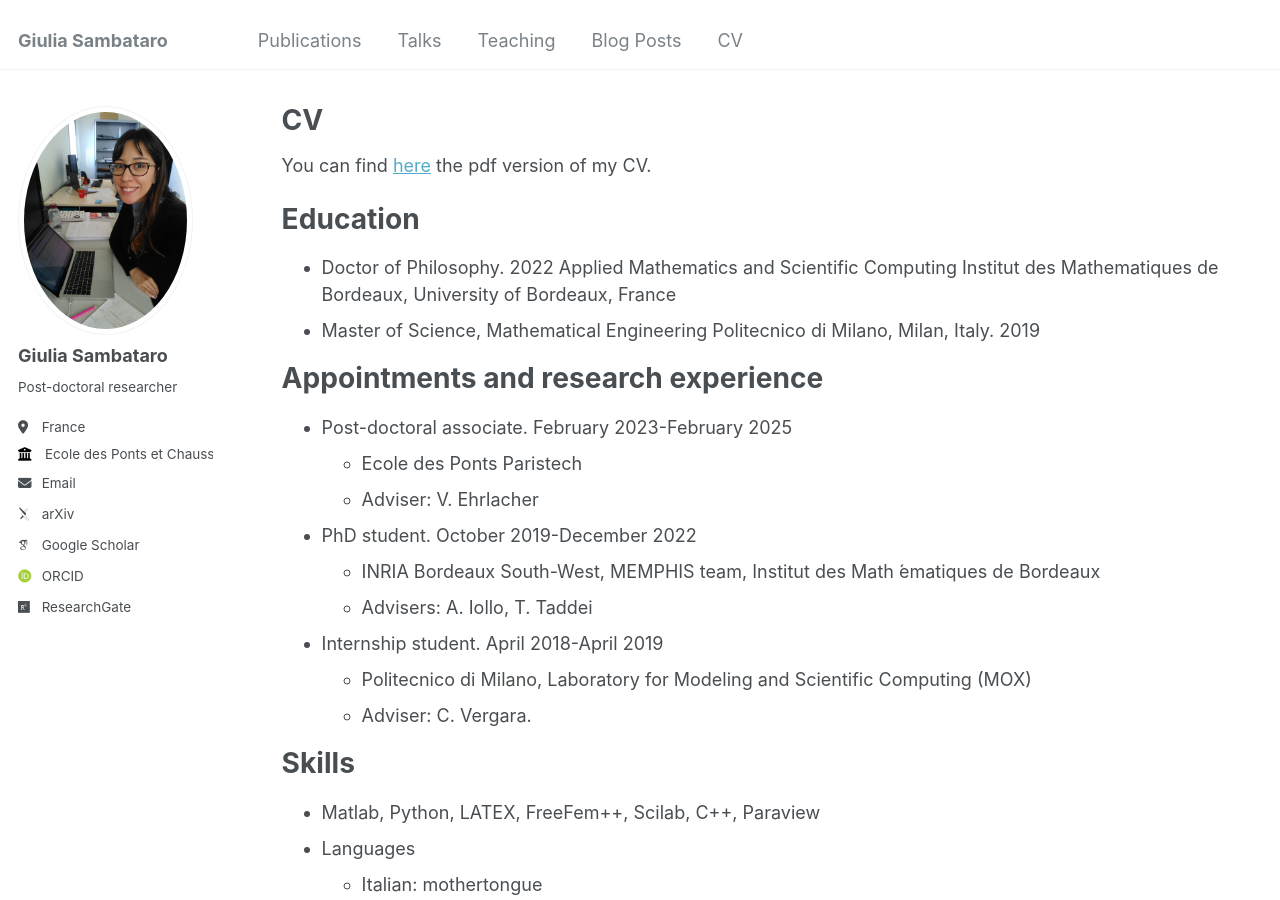
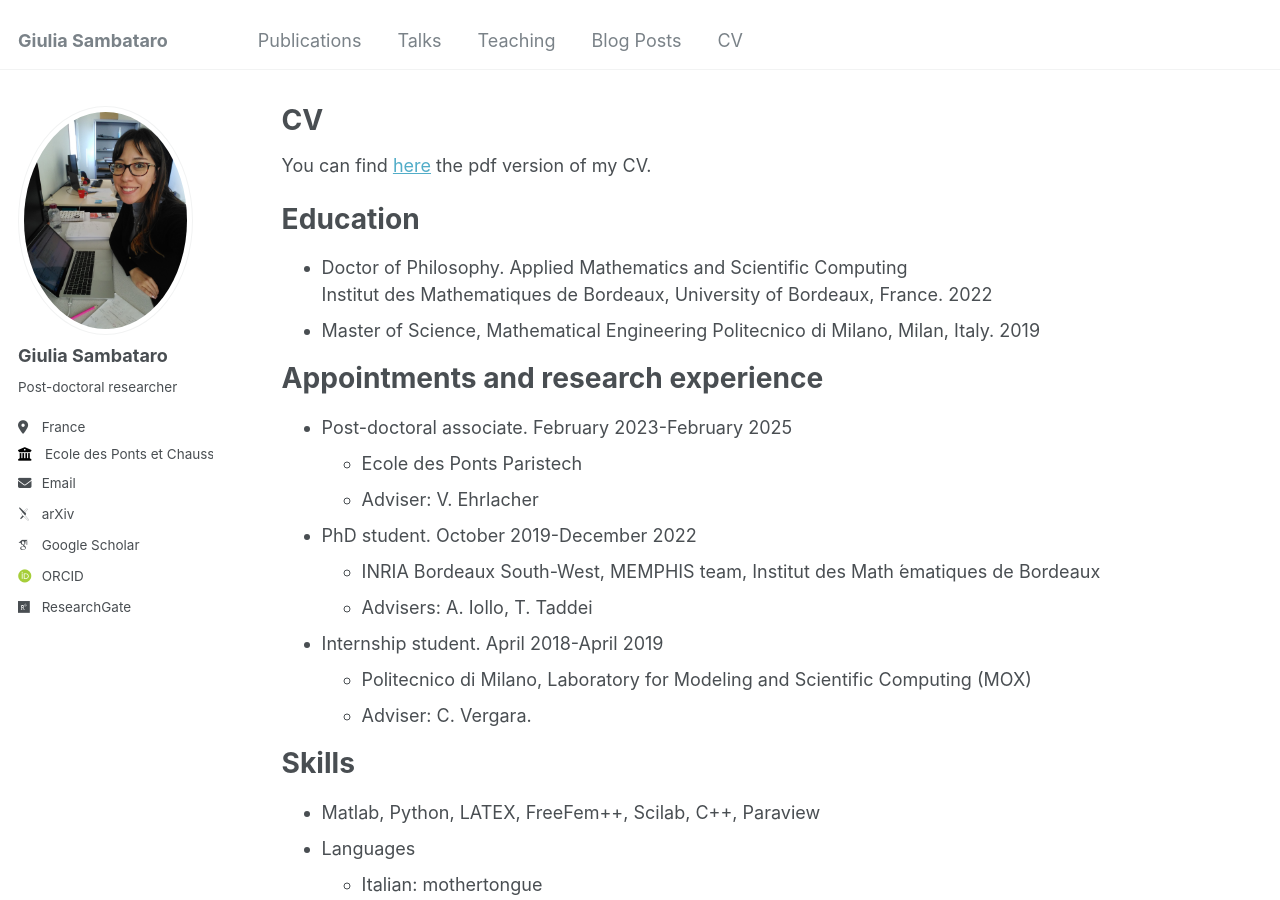
Before and after one commit to gsambata/gsambata.github.io, a Jekyll site: the page built from _pages/cv.md, in a window 1280 px wide and 900 px high. Built offline with Jekyll 4.4.1, drawn with Linux system fonts in a browser that asks for light colours; some web fonts are replaced.

Commit message:
small modifications

```diff
--- a/_pages/cv.md
+++ b/_pages/cv.md
@@ -12,9 +12,9 @@ You can find [here](../files/autoCV.pdf) the pdf version of my CV.
 
 Education
 ======
-* Doctor of Philosophy. 2022
-Applied Mathematics and Scientific Computing
-Institut des Mathematiques de Bordeaux, University of Bordeaux, France
+* Doctor of Philosophy.
+Applied Mathematics and Scientific Computing\
+Institut des Mathematiques de Bordeaux, University of Bordeaux, France. 2022
 * Master of Science, Mathematical Engineering Politecnico di Milano, Milan, Italy. 2019
 
 Appointments and research experience
```
